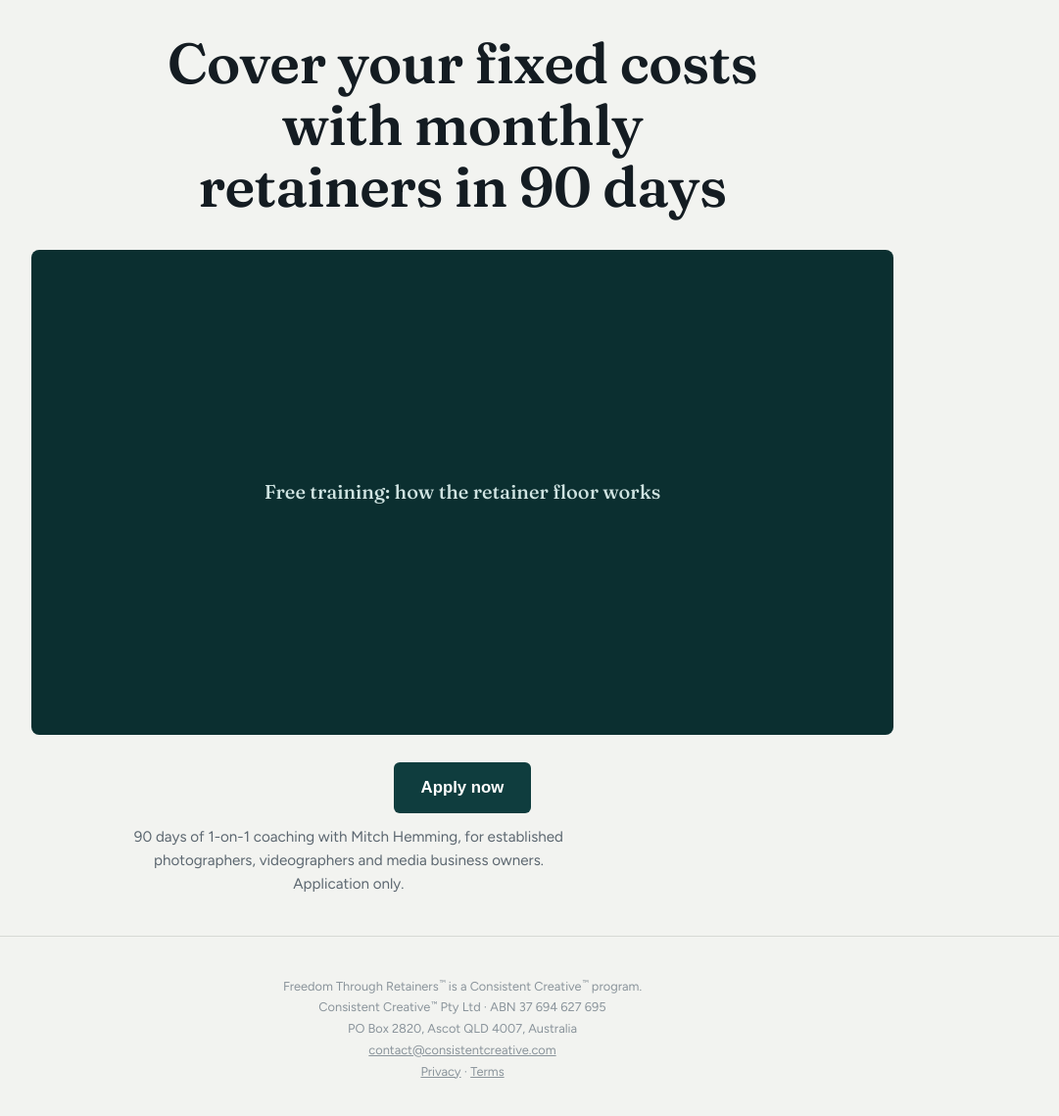
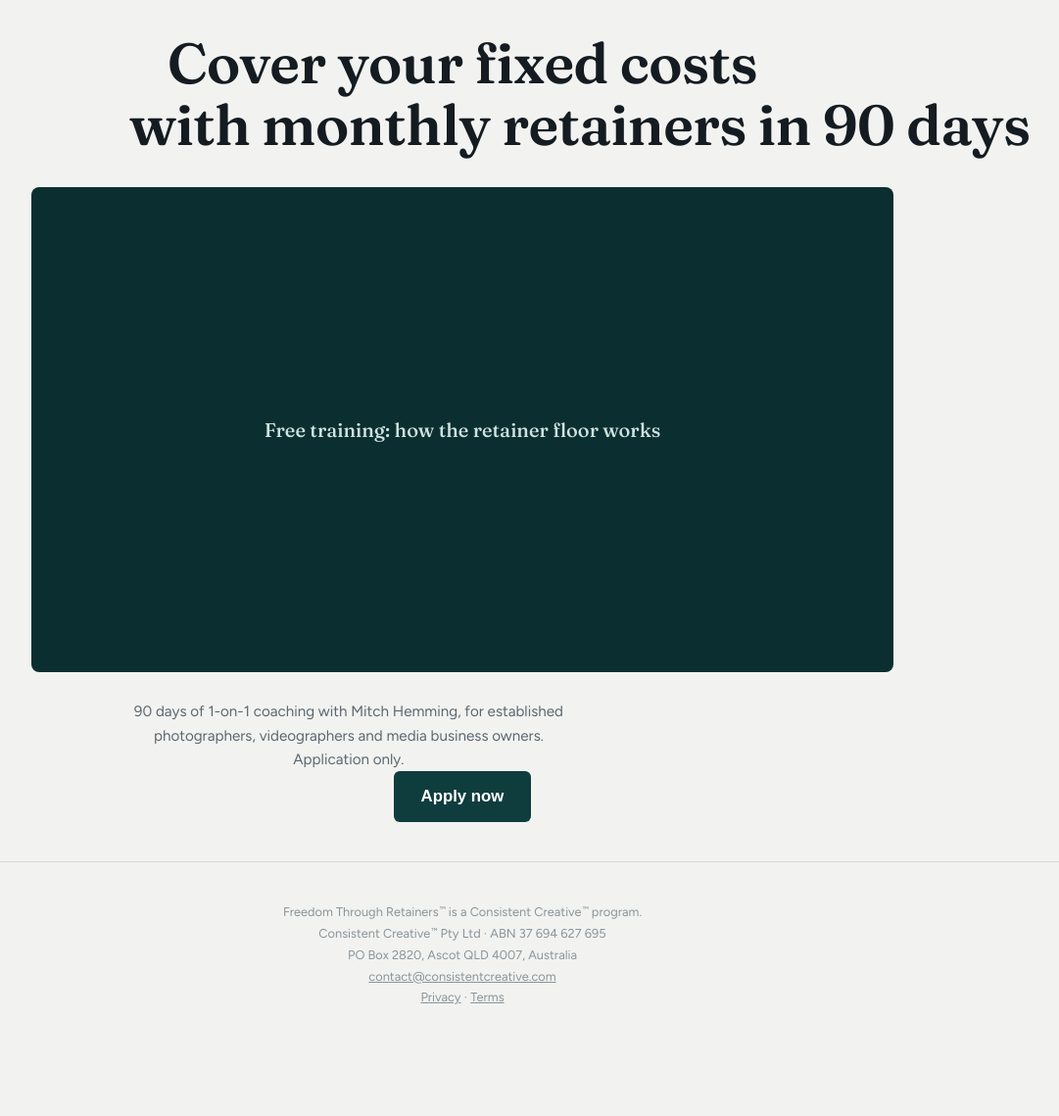
Before and after one commit to mitchhemming/FTR-site, a plain HTML site: page index.html in a window 1280 px wide. Shown: the part 157-1296 px from the top of the page at 98% size, without its empty margins (168-1249 px from the left). After the commit the page ends 1234 px from the top, so only its background shows below. Drawn offline with Linux system fonts and the light colour scheme.

Commit message:
Headline on two lines; context line above the button
Co-Authored-By: Claude Fable 5.1 <noreply@anthropic.com>
Claude-Session: https://claude.ai/code/session_019BjyxDp5CW7w8vjDjqfAzp

```diff
--- a/index.html
+++ b/index.html
@@ -51,8 +51,9 @@
   .mark-by{margin-left:.5rem;color:var(--ink);font-weight:500}
   .mark-by{margin-left:0}
   @media(min-width:421px){.mark-name{margin-right:.5rem}.mark-row{display:flex;gap:.5rem}}
-  .hero h1{text-align:center;max-width:16ch;margin:0 auto}
-  .micro{color:var(--muted);font-size:.95rem;margin:.9rem auto 0;max-width:46ch;text-align:center}
+  .hero h1{text-align:center;margin:0 auto;white-space:nowrap}
+  @media(max-width:700px){.hero h1{font-size:clamp(1.45rem,7.2vw,2.1rem);letter-spacing:-0.015em}}
+  .micro{color:var(--muted);font-size:.95rem;margin:0 auto 1rem;max-width:46ch;text-align:center}
 
   @media(max-width:600px){
     .hero{padding:1rem 0 2rem}
@@ -174,7 +175,7 @@
 <header class="hero">
   <div class="wrap">
     <p class="mark"><img class="avatar" src="/assets/mitch.jpg" alt="Mitch Hemming" width="400" height="400"><span class="mark-name">Freedom Through Retainers<sup class="tm">&trade;</sup></span><span class="mark-by">by Mitch Hemming</span></p>
-    <h1>Cover your fixed costs with monthly retainers in 90 days</h1>
+    <h1>Cover your fixed costs<br>with monthly retainers in 90 days</h1>
   </div>
   <div class="wide video">
     <div class="frame" id="vsl">
@@ -183,8 +184,8 @@
     </div>
   </div>
   <div class="wrap cta">
+    <p class="micro">90 days of 1-on-1 coaching with Mitch Hemming, for established photographers, videographers and media business owners. Application only.</p>
     <button class="btn apply-btn" type="button">Apply now</button>
-    <p class="micro">90 days of 1-on-1 coaching with Mitch Hemming, for established photographers, videographers and media business owners. Application only.</p>
   </div>
 </header>
 
```
